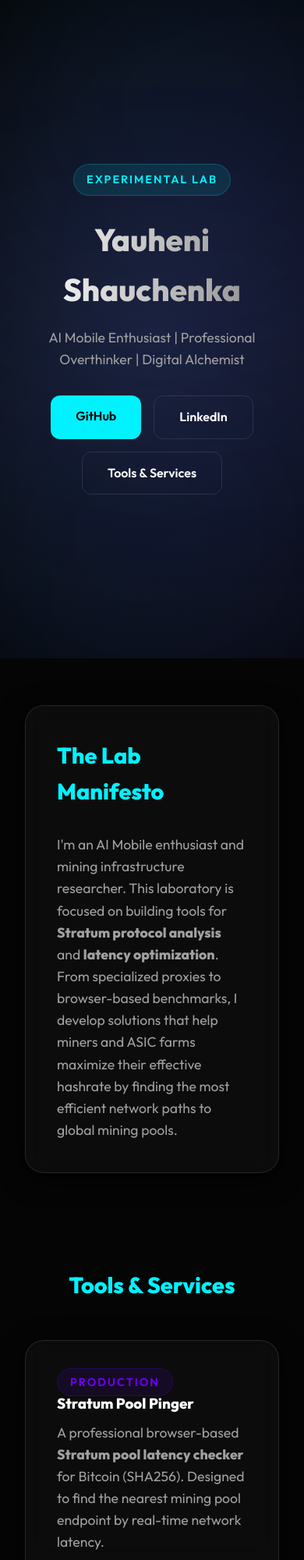
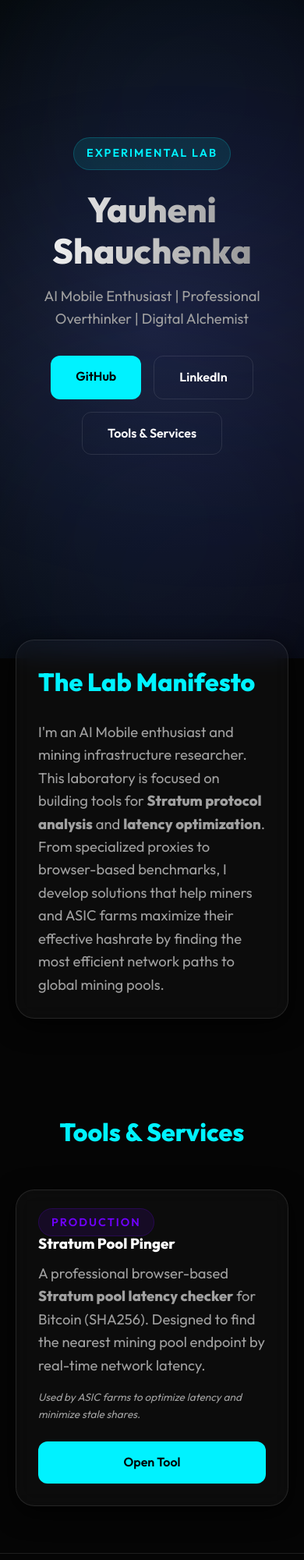
Before and after one commit to merc1305/merc1305.github.io, a plain HTML site: page index.html in a window 390 px wide. Shown: the top 2000 px of the page at 78% size. Drawn offline with Linux system fonts and the light colour scheme.

Commit message:
feat: improve mobile responsiveness by adjusting padding, font sizes, and layouts for smaller screens.

```diff
--- a/index.css
+++ b/index.css
@@ -91,6 +91,12 @@ body {
   padding: 0 2rem;
 }
 
+@media (max-width: 768px) {
+  .container {
+    padding: 0 1.25rem;
+  }
+}
+
 section {
   padding: 100px 0;
 }
@@ -142,6 +148,13 @@ p {
   justify-content: center;
   align-items: center;
   text-align: center;
+}
+
+@media (max-width: 768px) {
+  .hero {
+    min-height: 90vh;
+    padding: 40px 0;
+  }
 }
 
 .badge {
@@ -230,6 +243,13 @@ p {
   gap: 2rem;
 }
 
+@media (max-width: 768px) {
+  .projects-grid {
+    grid-template-columns: 1fr;
+    gap: 1.5rem;
+  }
+}
+
 .project-card h3 {
   margin-bottom: 0.5rem;
   color: #fff;
@@ -245,14 +265,24 @@ footer {
 /* Responsive */
 @media (max-width: 768px) {
   h1 {
-    font-size: 2.5rem;
+    font-size: 2.8rem;
+    line-height: 1.2;
   }
 
   h2 {
-    font-size: 1.8rem;
+    font-size: 2rem;
+    margin-bottom: 1.5rem;
+  }
+
+  p {
+    font-size: 1.15rem;
   }
 
   section {
     padding: 60px 0;
   }
+
+  .glass-card {
+    padding: 1.75rem;
+  }
 }
```
Also changed, not shown: mining-stratum/index.html (+33 -0 lines).
